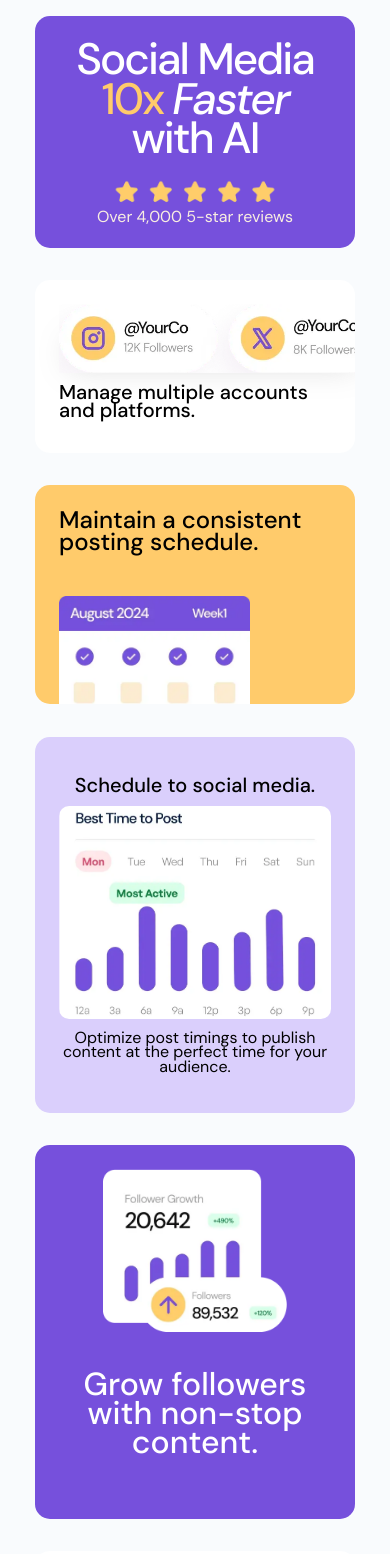
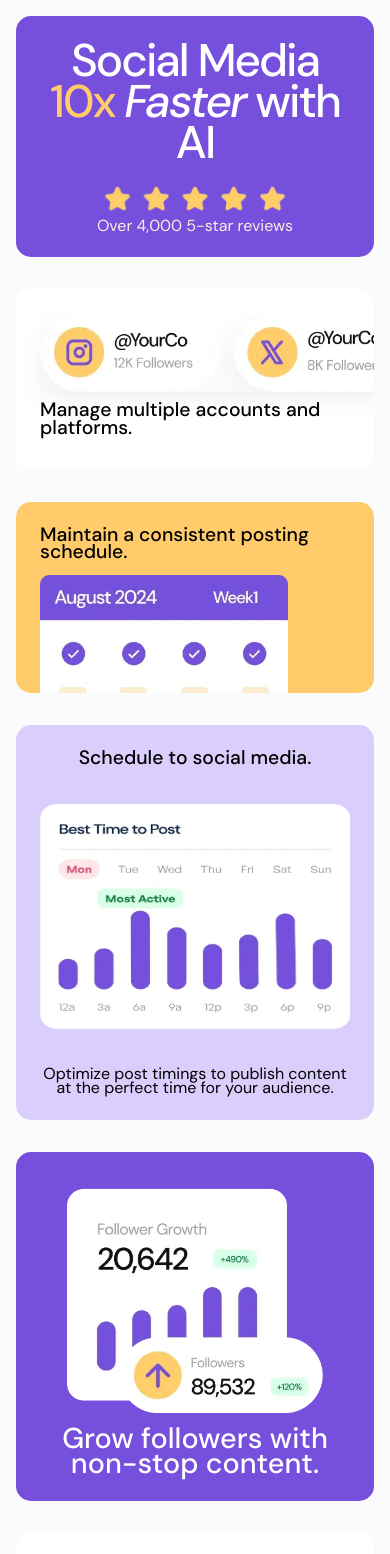
Before and after one commit to Wlfernando/bento-grid, a website built with Vite: page index.html in a window 390 px wide. Shown: the top 1554 px of the page. Built offline with nearby package versions, Linux system fonts and the light colour scheme.

Commit message:
Style: modify responsiveness

```diff
--- a/src/style.css
+++ b/src/style.css
@@ -3,18 +3,26 @@
 
 #app {
   width: clamp(320px, 100%, 1440px);
+  min-height: 100dvh;
   margin: 0 auto;
   font-family: 'DMSans';
+  display: grid;
+  place-items: center;
+
+  --step-0: clamp(2.75rem, 2.25rem + 2.5vw, 4.5rem);
+  --step-1: clamp(1.75rem, 1.5357rem + 1.0714vw, 2.5rem);
+  --step-2: clamp(1.125rem, 0.7321rem + 1.9643vw, 2.5rem);
+  --step-3: clamp(1rem, 0.8571rem + 0.7143vw, 1.5rem);
 }
 
 main {
   display: grid;
   grid-template:
-    'create-post social-media social-media schedule' 300px
+    'create-post social-media social-media schedule' 250px
     'create-post plataforms consistent-schedule schedule' 75px
     'ai-content plataforms consistent-schedule schedule' 175px
-    'ai-content audience followers followers' 300px /
-    2fr 3fr 3fr 2fr;
+    'ai-content audience followers followers' 250px /
+    1fr 1fr 1fr 1fr;
   gap: 2em;
   padding: 1em;
 }
@@ -40,7 +48,7 @@ section {
 }
 
 .stars__title {
-  font-size: 5em;
+  font-size: var(--step-0);
   color: var(--white);
   letter-spacing: -2px;
 }
@@ -75,7 +83,7 @@ section {
 
 .create-post__title {
   font-weight: 500;
-  font-size: 2.5em;
+  font-size: var(--step-1);
   letter-spacing: -2px;
 }
 
@@ -87,7 +95,7 @@ section {
 }
 
 .schedule-post__title {
-  font-size: 1.75em;
+  font-size: var(--step-2);
 }
 
 .schedule-post__img {
@@ -118,29 +126,29 @@ section {
 }
 
 .plataforms__title {
-  font-size: 2.5em;
+  font-size: var(--step-2);
   padding-block: .5em;
 }
 
 .consistent-schedule {
   background-color: var(--yellow-500);
   grid-area: consistent-schedule;
-  grid-template-rows: 3fr 40%;
+  grid-template-rows: auto 100px;
   contain: paint;
   row-gap: .5em;
 }
 
 .consistent-schedule__title {
-  font-size: 2.25em;
+  font-size: var(--step-2);
 }
 
 .consistent-schedule__img {
   height: 200%;
   width: 100%;
-  object-fit: cover;
-  object-position: 0 0;
+  object-fit: contain;
+  object-position: 0;
   position: relative;
-  top: 30%;
+  top: 50%;
 }
 
 .ai-content {
@@ -150,7 +158,7 @@ section {
 }
 
 .ai-content__title {
-  font-size: 2.5em;
+  font-size: var(--step-1);
   letter-spacing: -2px;
 }
 
@@ -162,11 +170,11 @@ section {
 }
 
 .audience-growth__title {
-  font-size: 5em;
+  font-size: var(--step-0);
 }
 
 .audience-growth__txt {
-  font-size: 1.75em;
+  font-size: var(--step-3);
 }
 
 .audience-growth__img {
@@ -180,12 +188,18 @@ section {
   grid-template-columns: 50% 1fr;
 }
 
+.grow-followers__img {
+  width: 90%;
+  height: 90%;
+  object-fit: contain;
+}
+
 .grow-followers__title {
   color: var(--white);
-  font-size: 2.5em;
+  font-size: var(--step-1);
 }
 
-@media screen and (width < 1285px) {
+@media screen and (width < 1066px) {
   main {
     grid-template:
       'social-media'
@@ -196,64 +210,46 @@ section {
       'audience'
       'create-post'
       'ai-content'
-      / 320px;
+      / minmax(100%, 550px);
     place-content: center;
-  }
-
-  .stars__title {
-    font-size: 2.75em;
   }
 
   .stars__img {
     width: 60%;
   }
 
-  .plataforms__title {
-    font-size: 1.25em;
-  }
-
   .consistent-schedule {
-    place-items: start;
-    grid-template-rows: auto 120px;
-  }
-
-  .consistent-schedule__title {
-    font-size: 1.5em;
+    grid-template-rows: auto 100px;
   }
 
   .consistent-schedule__img {
     width: 80%;
-    height: 120%;
     object-fit: contain;
+    justify-self: start;
   }
 
   .schedule-post {
     row-gap: .75em;
     text-align: center;
-  }
-
-  .schedule-post__title {
-    font-size: 1.25em;
+    align-content: space-between;
   }
 
   .schedule-post__img {
     width: 100%;
     height: 100%;
     position: static;
+    object-fit: fill;
   }
 
   .grow-followers {
-    grid-template: 50% 1fr / auto;
+    grid-template: 250px 1fr / auto;
   }
 
   .grow-followers__img {
-    width: 100%;
-    height: 100%;
     object-fit: contain;
   }
 
   .grow-followers__title {
-    font-size: 2em;
     text-align: center;
   }
 
@@ -261,24 +257,21 @@ section {
     row-gap: .75em;
   }
 
-  .audience-growth__title {
-    font-size: 2.5em;
+  .audience-growth__img {
+    max-width: 250px;
   }
 
-  .audience-growth__txt {
-    font-size: 1.25em;
+  .create-post__img {
+    max-width: 250px;
   }
 
   .ai-content {
     row-gap: .75em;
   }
 
-  .ai-content__title {
-    font-size: 2em;
-  }
-
   .ai-content__img {
     width: 80%;
     justify-self: start;
+    max-width: 250px;
   }
 }
```
